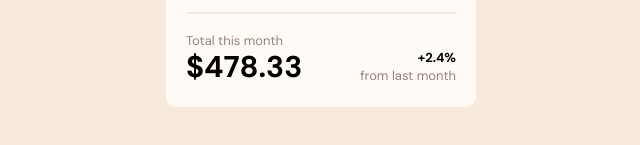
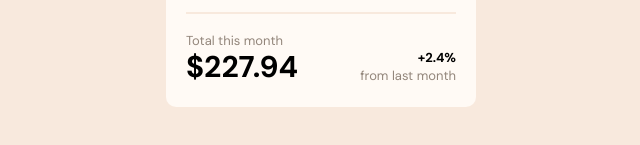
Before and after one commit to andaluciacurtis/Expenses-Chart-Component, a plain HTML site: page index.html in a window 1280 px wide. Shown: the part 465-610 px from the top of the page, 319-959 px from the left. Drawn offline with Linux system fonts and the light colour scheme.

Commit message:
Imported json data to js file

```diff
--- a/index.html
+++ b/index.html
@@ -62,7 +62,7 @@
         <div class="summary-container">
           <div>
             <p>Total this month</p>
-            <h1 class="total">$478.33</h1>
+            <h1 class="total"></h1>
           </div>
 
           <div>
@@ -74,6 +74,6 @@
     </main>
   </div>
 
-  <script type = "module" src="script.js"></script>
+  <script type="module" src="./script.js"></script>
 </body>
 </html>
--- a/script.js
+++ b/script.js
@@ -1,19 +1,31 @@
-import file from "./data.json" assert { type: 'json'};
+const response = await fetch('./data.json');
+const data = await response.json();
 
-const barContainers = document.querySelectorAll(".bar-container");
-
+const chart = document.querySelector(".chart");
 const balance = document.querySelector(".balance");
-const total = document.querySelector(".total");
+const totalAmount = document.querySelector(".total");
 const increase = document.querySelector(".increase");
 
+calculateData();
+
 function calculateData() {
-  let total = 0;
-  let highestDay = 0;
+  let totalSpendings = 0;
+  let highestDay = data[0];
 
-    // get data from json file
+  data.forEach((currentDay)=> {
+    let amount = currentDay.amount;
+    let day = currentDay.day;
 
+    totalSpendings += amount;
+    if (amount > highestDay.amount) {
+      highestDay = currentDay;
+    }
 
-    // add total all together
-    // show the increase from last month
-    // show the highest day
+    let newBar = ``
+
+    chart.insertAdjacentHTML("beforeend", newBar);
+
+  })
+
+  totalAmount.innerHTML = `$${totalSpendings}`;
 }
```
